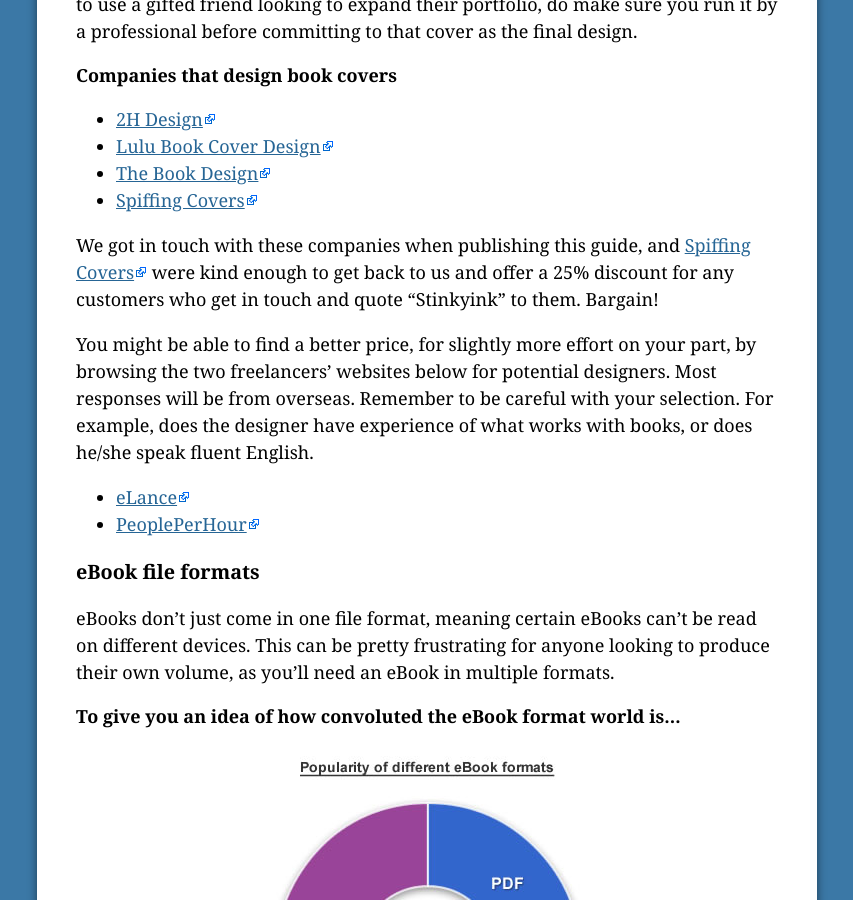
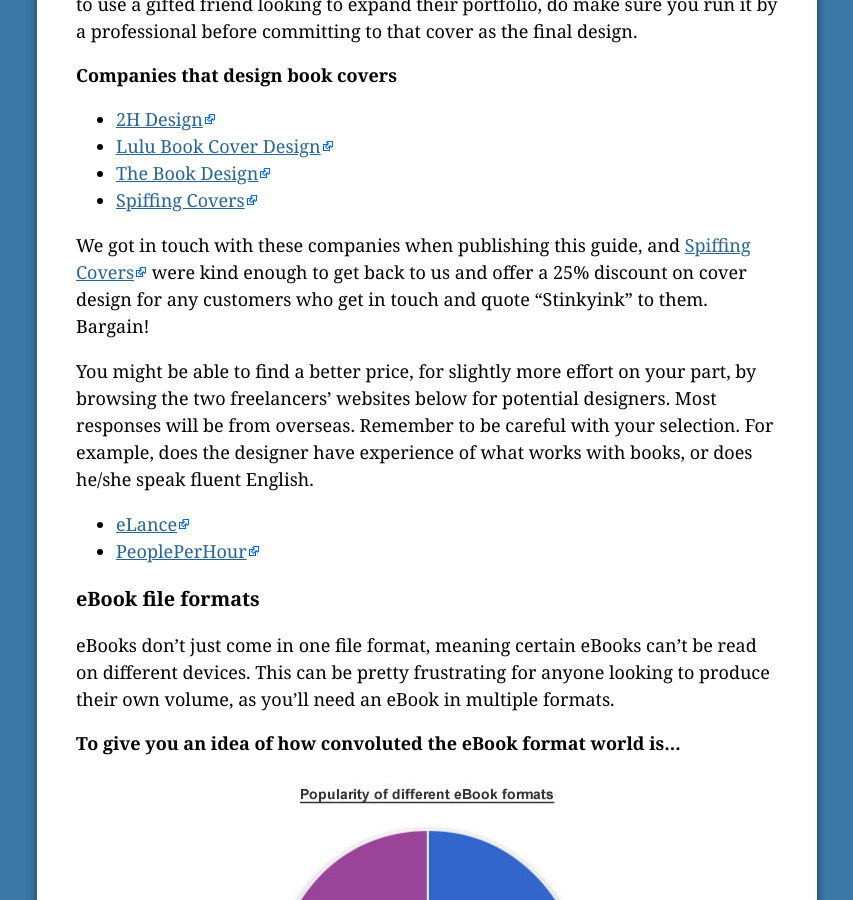
Before and after one commit to stinkyink/book-publishing-guide, a Jekyll site: the page built from chapter2.markdown, in a window 1280 px wide and 900 px high, scrolled down 4213 px. Shown: the whole window, without its empty margins (3-856 px from the left). Built offline with Jekyll 4.4.1, drawn with Linux system fonts in a browser that asks for light colours; nearby versions of some CDN libraries; comment, search, counter and statistics services are not loaded.

Commit message:
Update chapter2.markdown
Updating discount for Spiffing coveers to say 'on cover design'

```diff
--- a/chapter2.markdown
+++ b/chapter2.markdown
@@ -178,7 +178,7 @@ run it by a professional before committing to that cover as the final design.
 
 We got in touch with these companies when publishing this guide, and
 <a href="http://www.spiffingcovers.com/" rel="external"> Spiffing Covers</a>
-were kind enough to get back to us and offer a 25% discount for any customers
+were kind enough to get back to us and offer a 25% discount on cover design for any customers
 who get in touch and quote “Stinkyink” to them. Bargain!
 
 You might be able to find a better price, for slightly more effort on your
```
